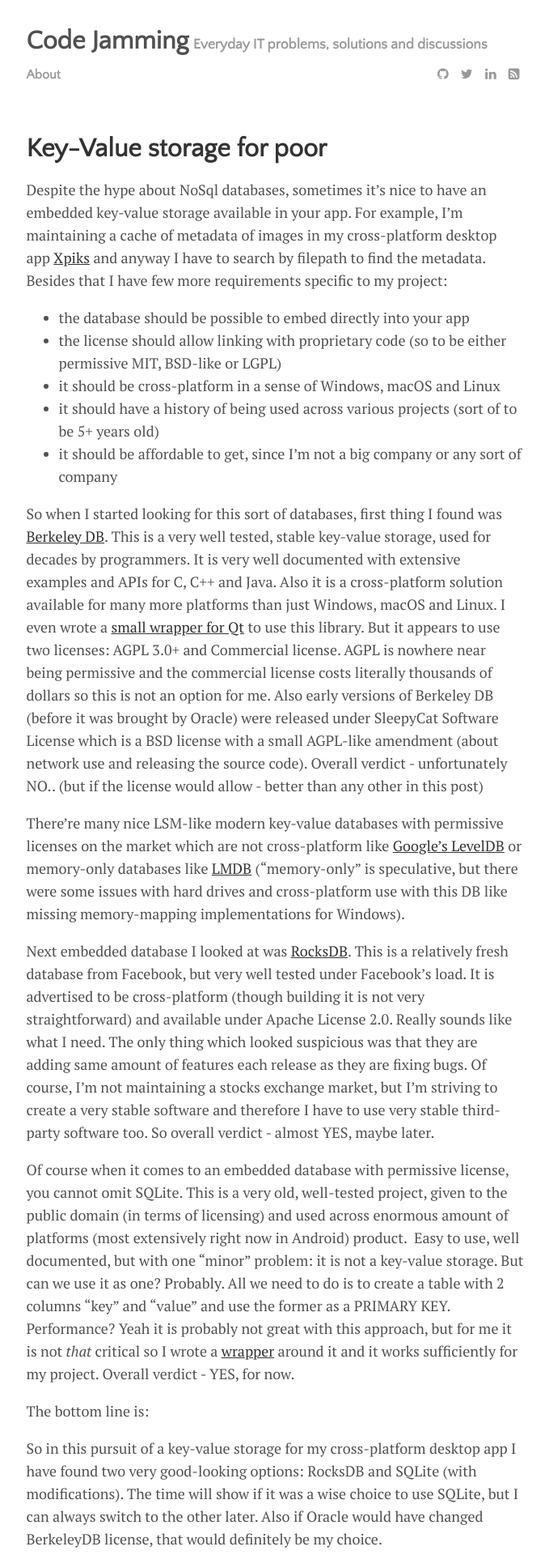
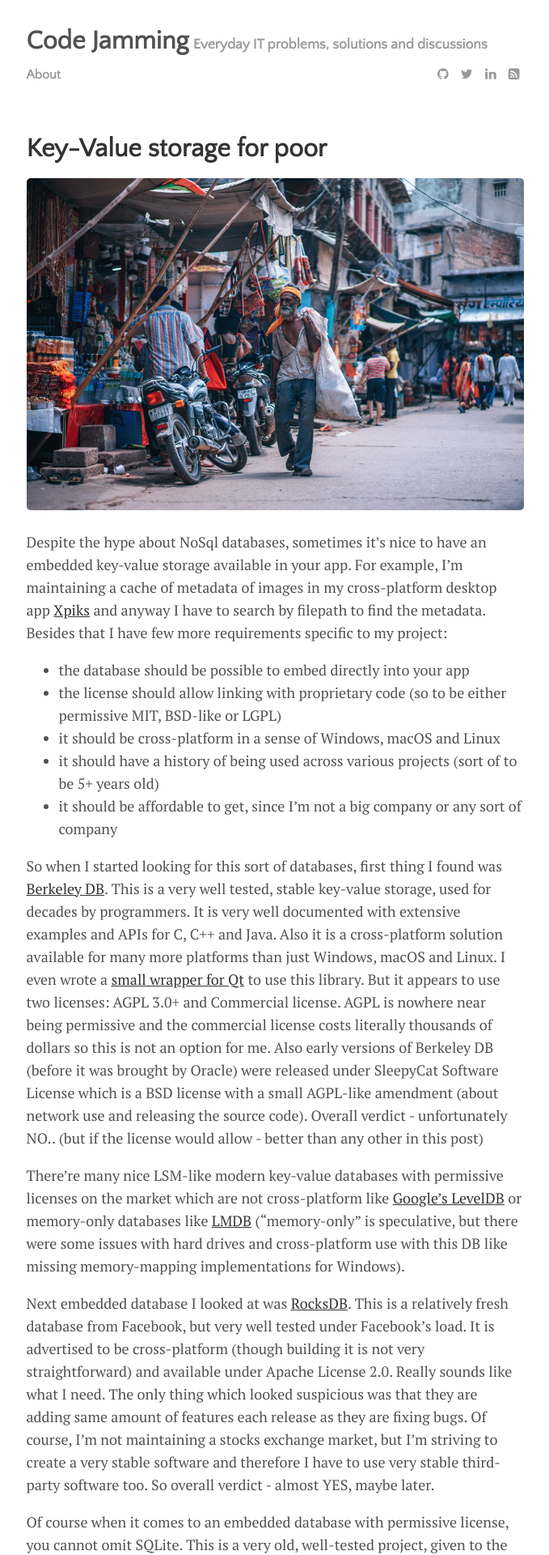
Before and after one commit to ribtoks/code-jamming, a Jekyll site: the page built from _posts/2017-09-01-key-value-storage-for-poor.md, in a window 1280 px wide. Shown: the top 1920 px of the page at 81% size, without its empty margins (300-979 px from the left). Built offline with Jekyll 4.4.1, drawn with Linux system fonts in a browser that asks for light colours; nearby versions of some CDN libraries; comment, search, counter and statistics services are not loaded.

Commit message:
Update 2017-09-01-key-value-storage-for-poor.md

```diff
--- a/_posts/2017-09-01-key-value-storage-for-poor.md
+++ b/_posts/2017-09-01-key-value-storage-for-poor.md
@@ -4,6 +4,7 @@
 author: "Taras Kushnir"
 layout: post
 permalink: /key-value-storage-for-poor/
+image: poor-761144.jpeg
 categories:
   - Programming
 tags:
```
